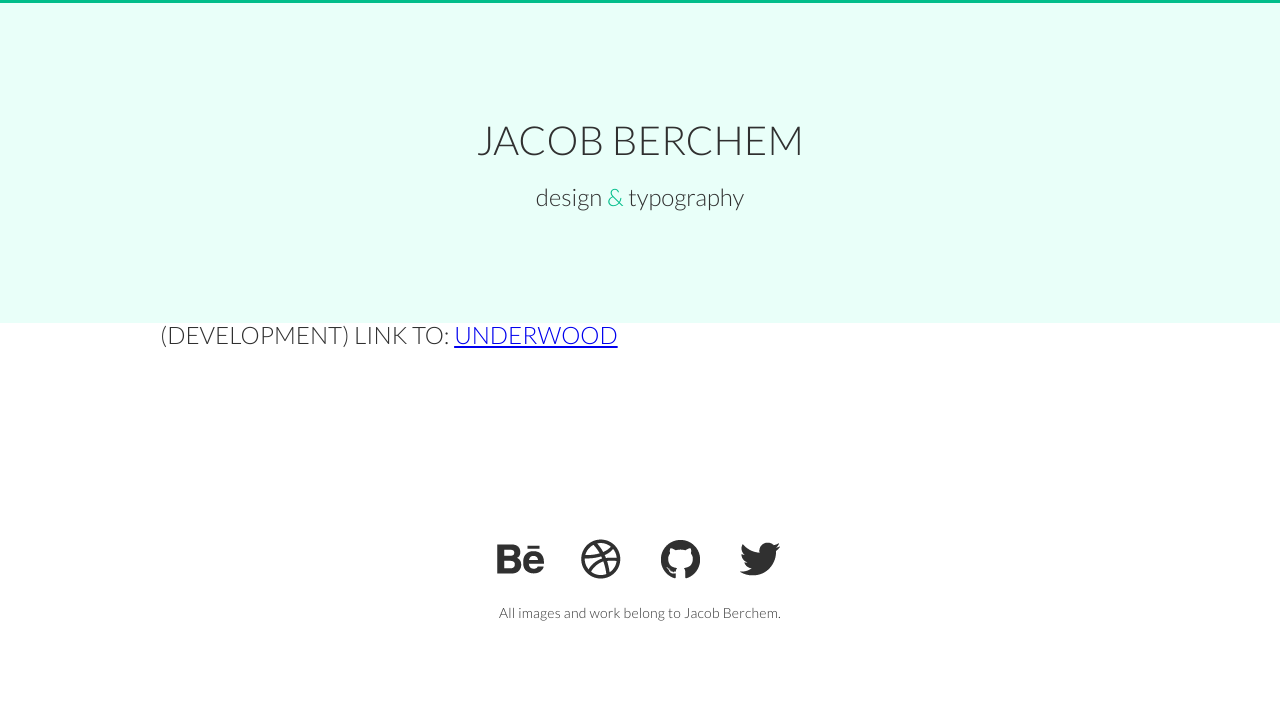
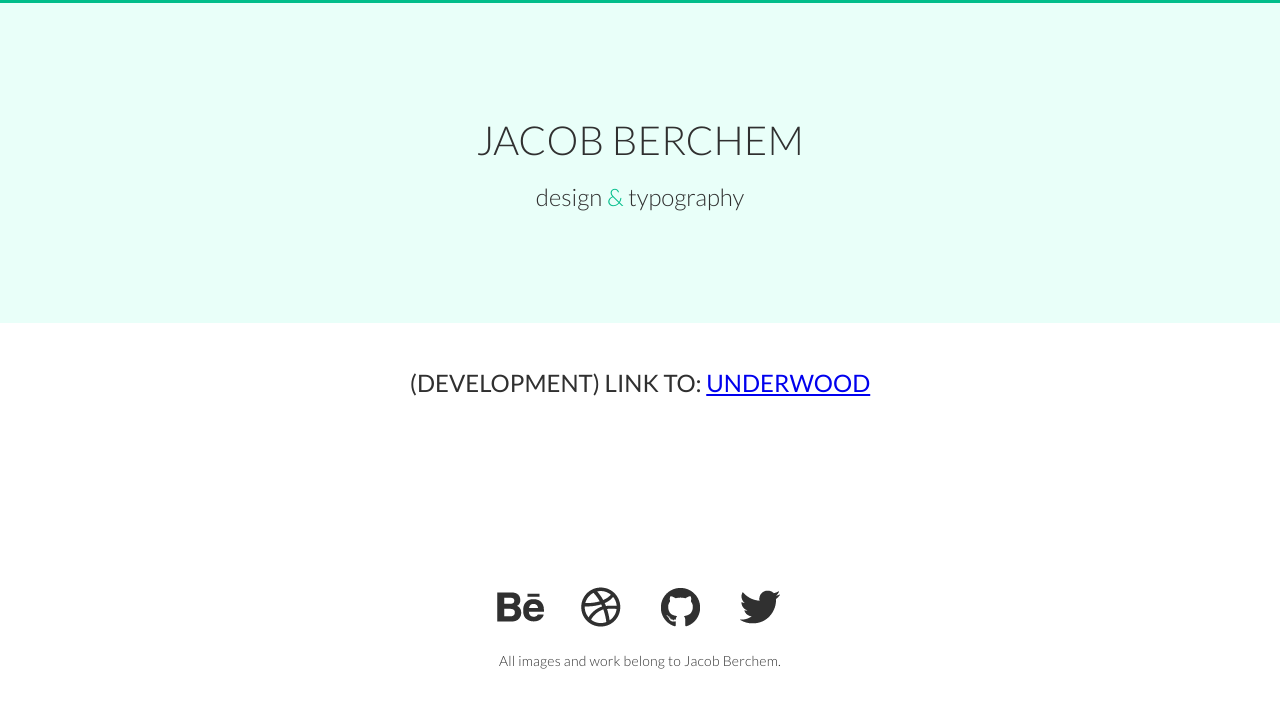
Before and after one commit to vpineda7/jakeberkuwmad.github.io, a Jekyll site: the page built from index.html, in a window 1280 px wide. Shown: the top 708 px of the page. Built offline with Jekyll 4.4.1, drawn with Linux system fonts in a browser that asks for light colours.

Commit message:
Added more font weights, adjusted footer scaling

```diff
--- a/_includes/head.html
+++ b/_includes/head.html
@@ -1,4 +1,4 @@
-<link href='http://fonts.googleapis.com/css?family=Lato:300' rel='stylesheet' type='text/css'>
+<link href='http://fonts.googleapis.com/css?family=Lato:200italic,300,400' rel='stylesheet' type='text/css'>
 <title>{{ site.title }}</title>
 <meta name="viewport" content="width=device-width">
 <meta name="description" content="{{ site.description }}">
--- a/_layouts/default.html
+++ b/_layouts/default.html
@@ -6,8 +6,9 @@
 </head>
 
 <header>
-  <div class="content-width">
-    {% include header.html %}
+  <div class="content-width, header-text" id="main-header">
+    <h1>JACOB BERCHEM</h1>
+    <h2>design <span id="ampersand-accent">&amp;</span> typography</h2>
   </div>
 </header>
 
--- a/_scss/footer.scss
+++ b/_scss/footer.scss
@@ -6,7 +6,7 @@
   text-align:center;
 
   a {
-    margin:1em 0.875em 1em 0.875em;
+    margin:0 0.875em 1em 0.875em;
   }
 }
 
@@ -42,3 +42,15 @@
 #dribbble {
   background-image: url("/images/dribbble.png");
 }
+
+@media (max-width: 360px) {
+  footer {
+    a {
+      margin:0 0.325em 0.5em 0.325em;
+    }
+
+    h4 {
+      font-size:0.675em;
+    }
+  }
+}
--- a/_scss/header.scss
+++ b/_scss/header.scss
@@ -7,3 +7,7 @@
 .header-text {
   padding-top:7em;
 }
+
+#ampersand-accent {
+  color:$primary-color;
+}
--- a/_scss/typography.scss
+++ b/_scss/typography.scss
@@ -9,16 +9,22 @@
 
 h2 {
   font-family:$font-stack;
-  font-weight:300;
+  font-weight:400;
   font-size:1.5em;
   color:#303030;
   padding-bottom:0.5em;
   text-transform:uppercase;
 }
 
+#main-header {
+  h2 {
+    font-weight:100;
+  }
+}
+
 h3 {
   font-family:$font-stack;
-  font-weight:300;
+  font-weight:200;
   font-style:italic;
   font-size:1.25em;
   color:#303030;
--- a/_scss/underwood-style.scss
+++ b/_scss/underwood-style.scss
@@ -1,5 +1,4 @@
 main {
-  margin:1em;
   padding-top:2em;
   text-align:center;
 
--- a/css/styles.scss
+++ b/css/styles.scss
@@ -22,3 +22,7 @@
   max-width:60em;
   margin:0 auto;
 }
+
+main {
+  margin:1em;
+}
--- a/index.html
+++ b/index.html
@@ -1,7 +1,6 @@
 ---
 layout: default
-title: JACOB BERCHEM
-description: design <span style="color:#00BD8A">&amp;</span> typography
 ---
-
-<h2>(Development) Link to: <a href="underwood-specimen/">Underwood</a></h2>
+<main>
+  <h2>(Development) Link to: <a href="underwood-specimen/">Underwood</a></h2>
+</main>
```
